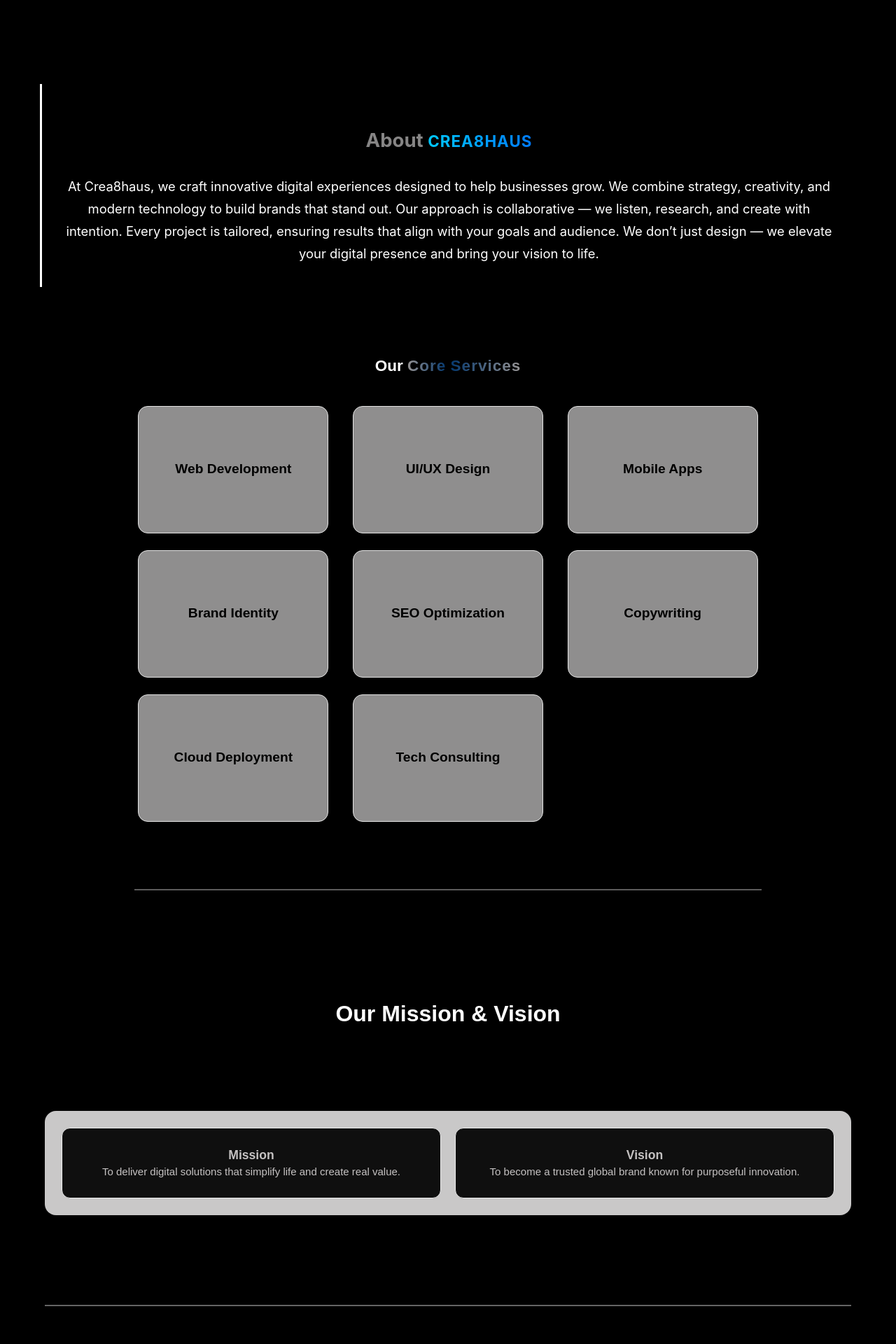
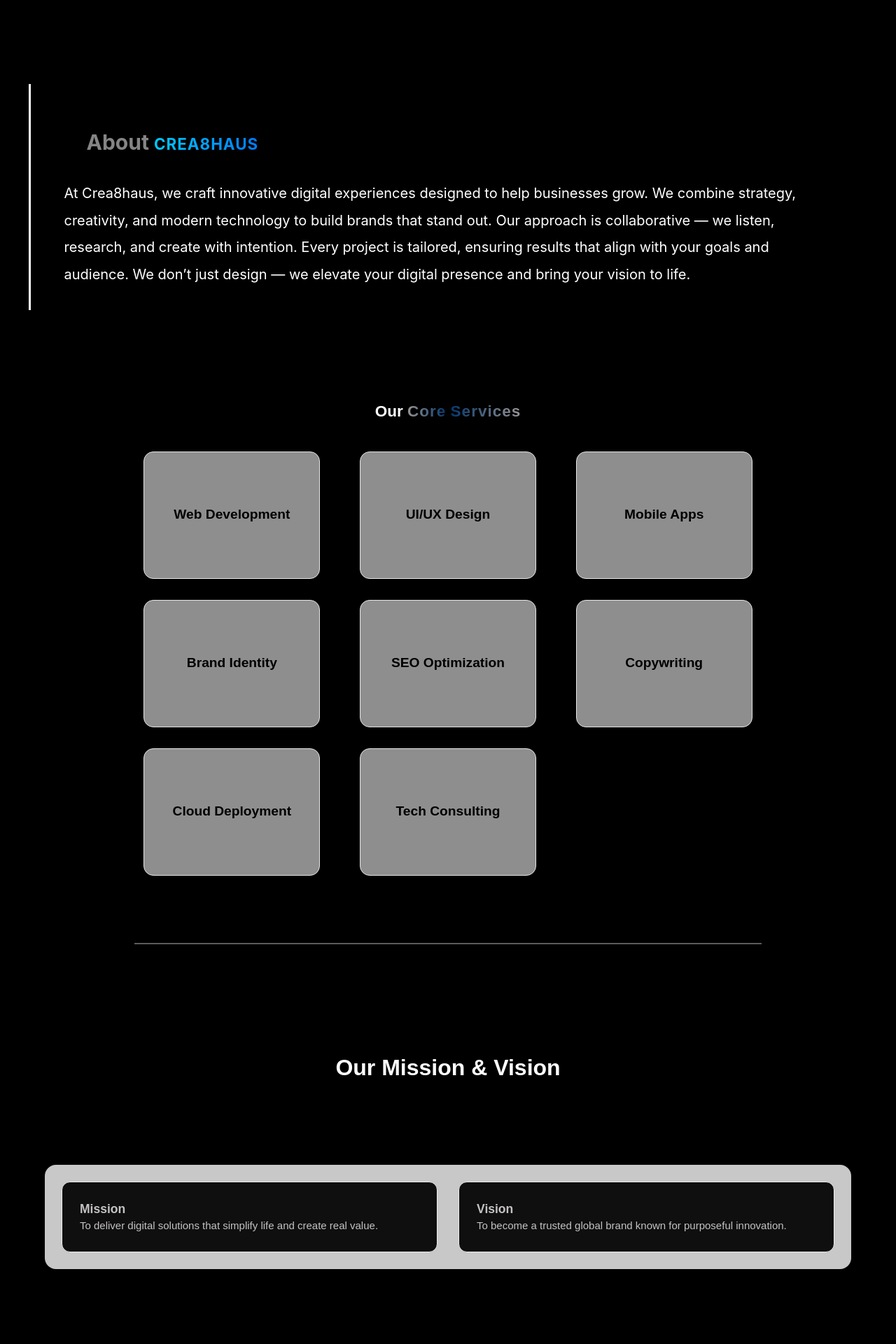
Before and after one commit to DeBlackCoder/Crea8haus, a Next.js app: page /about in a window 1280 px wide. Shown: the part 280-2200 px from the top of the page at 70% size. Built offline with nearby package versions, Linux system fonts and the light colour scheme.

Commit message:
Logo and navbar/footer updates

```diff
--- a/app/about/about.css
+++ b/app/about/about.css
@@ -373,3 +373,163 @@
 .testimonial-carousel:hover .testimonial-track {
   animation-play-state: paused;
 }
+
+@media (max-width:600px) {
+ .about-section {
+  margin-top:4rem;
+  height: 50vh;
+  display: flex;
+  flex-direction: column;
+  justify-self: center;
+  align-self: center;
+ }
+}
+/* ---------------------------------------------------- */
+/* TABLET (≥ 600px) */
+/* ---------------------------------------------------- */
+@media (min-width: 600px) {
+
+  .about-section {
+    margin: 10rem auto 4rem auto;
+    padding: 2rem 3rem;
+    font-size: 1.1rem;
+    line-height: 2.1rem;
+  }
+
+  .services-grid {
+    gap: 20px;
+  }
+
+  .service-card {
+    width: 250px;
+    height: 180px;
+  }
+
+  .process-steps {
+    flex-direction: row;
+    gap: 15px;
+  }
+
+  .step {
+    width: 28%;
+    padding: 2rem;
+  }
+}
+
+
+
+/* ---------------------------------------------------- */
+/* DESKTOP (≥ 768px) */
+/* ---------------------------------------------------- */
+@media (min-width: 768px) {
+
+  .about-section {
+    max-width: 900px;
+    margin: 15rem auto 5rem auto;
+    text-align: left;
+  }
+
+  .services-grid {
+    grid-template-columns: repeat(auto-fit, minmax(270px, 1fr));
+    justify-items: center;
+  }
+
+  .process-steps {
+    flex-direction: row;
+    gap: 20px;
+  }
+
+  .step {
+    width: 23%;
+  }
+
+  .mv-grid {
+    flex-direction: row;
+  }
+
+  .mv-box {
+    text-align: left;
+  }
+}
+
+/* ---------------------------------------------------- */
+/* LARGE DESKTOP (≥ 1024px) */
+/* ---------------------------------------------------- */
+@media (min-width: 1024px) {
+
+  .about-section {
+    max-width: 1000px;
+    margin: 20rem auto 5rem auto;
+    font-size: 1.2rem;
+    line-height: 2.2rem;
+  }
+
+  .services-grid {
+    width: 80%;
+  }
+
+  .step {
+    width: 22%;
+    padding: 3rem;
+  }
+
+  .mv-grid {
+    gap: 30px;
+  }
+}
+
+/* ---------------------------------------------------- */
+/* EXTRA-LARGE SCREENS (≥ 1280px) */
+/* ---------------------------------------------------- */
+@media (min-width: 1280px) {
+
+  .about-section {
+    max-width: 1100px;
+    margin: 25rem auto 6rem auto;
+    font-size: 1.25rem;
+    line-height: 2.4rem;
+  }
+
+  .services-grid {
+    width: 70%;
+    gap: 30px;
+  }
+
+  .step {
+    width: 20%;
+    padding: 3rem;
+  }
+
+  .testimonial-card {
+    width: 400px;
+    padding: 25px 28px;
+  }
+}
+
+/* ---------------------------------------------------- */
+/* ULTRA-WIDE SCREENS (≥ 1600px) */
+/* ---------------------------------------------------- */
+@media (min-width: 1600px) {
+
+  .about-section {
+    max-width: 1200px;
+    margin: 30rem auto 6rem auto;
+    font-size: 1.3rem;
+    line-height: 2.5rem;
+  }
+
+  .services-grid {
+    width: 65%;
+    gap: 35px;
+  }
+
+  .step {
+    width: 18%;
+    padding: 3.5rem;
+  }
+
+  .testimonial-card {
+    width: 450px;
+    padding: 30px 35px;
+  }
+}
```
